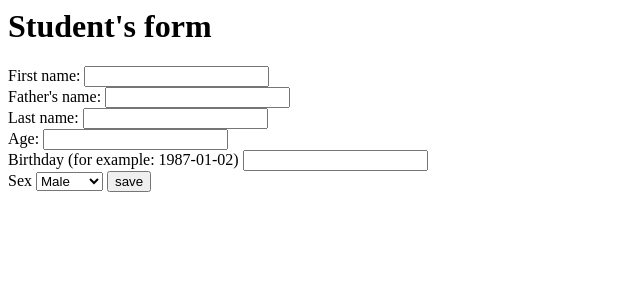
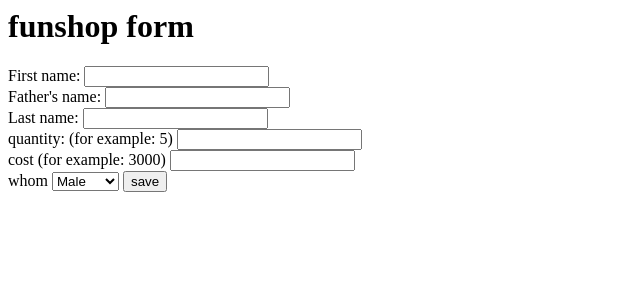
Before and after one commit to igarek/php, a PHP site: page /edit.php?id=1 in a window 1280 px wide. Shown: the top 300 px of the page, without its empty margins (0-640 px from the left). Run offline with PHP 8.4, Linux system fonts and the light colour scheme; data that the repository does not hold is empty.

Commit message:
Update edit.php

```diff
--- a/edit.php
+++ b/edit.php
@@ -1,15 +1,15 @@
 <html>
 <head>
-	<title>Add a new student's data</title>
+	<title>Add a new funshop data</title>
 </head>
 <body>
-	<h1> Student's form </h1>
+	<h1> funshop form </h1>
 	<form method="post" action="edit1.php">
 		<?php
-		mysql_connect("localhost","student2","111");
-		mysql_query("use students");
+		mysql_connect("localhost","root","");
+		mysql_query("use funshop");
 		$id=$_REQUEST['id'];
-		$f = mysql_query("select * from students where id=$id;");
+		$f = mysql_query("select * from funshop where id=$id;");
 		$r = mysql_fetch_array($f);
 		?>
 		<p>
@@ -18,25 +18,25 @@
 		</label>
 		<br>
 		<label> Father's name:
-			<input type=text name="fathersname" value='<?php echo $r['fathersname']?>'>
+			<input type=text name="brand" value='<?php echo $r['brand']?>'>
 		</label>
 		<br>
 		<label> Last name:
-			<input type=text name="surname" value='<?php echo $r['surname']?>'>
+			<input type=text name="producer" value='<?php echo $r['producer']?>'>
 		</label>
 		<br>
-		<label> Age:
-			<input type=text name="age" value='<?php echo $r['age']?>'>
+		<label> quantity: (for example: 5)
+			<input type=text name="quantity" value='<?php echo $r['quantity']?>'>
 		</label>
 		<br>
-		<label> Birthday (for example: 1987-01-02)
-			<input type=text name="birthday" value='<?php echo $r['birthday']?>'>
+		<label> cost (for example: 3000)
+			<input type=text name="cost" value='<?php echo $r['cost']?>'>
 		</label>
 		<br>
-		<label> Sex
-			<select name="sex">
-				<option <?php if ($r['sex']=='m') echo " selected "; ?> value="m">Male</option>
-				<option <?php if ($r['sex']=='f') echo " selected "; ?> value="f">Female</option>
+		<label> whom
+			<select name="whom">
+				<option <?php if ($r['whom']=='m') echo " selected "; ?> value="m">Male</option>
+				<option <?php if ($r['whom']=='f') echo " selected "; ?> value="f">Female</option>
 			</select>
 		</label>
 		<input type=hidden name="id" value='<?php echo $r['id'] ?>'>
```
